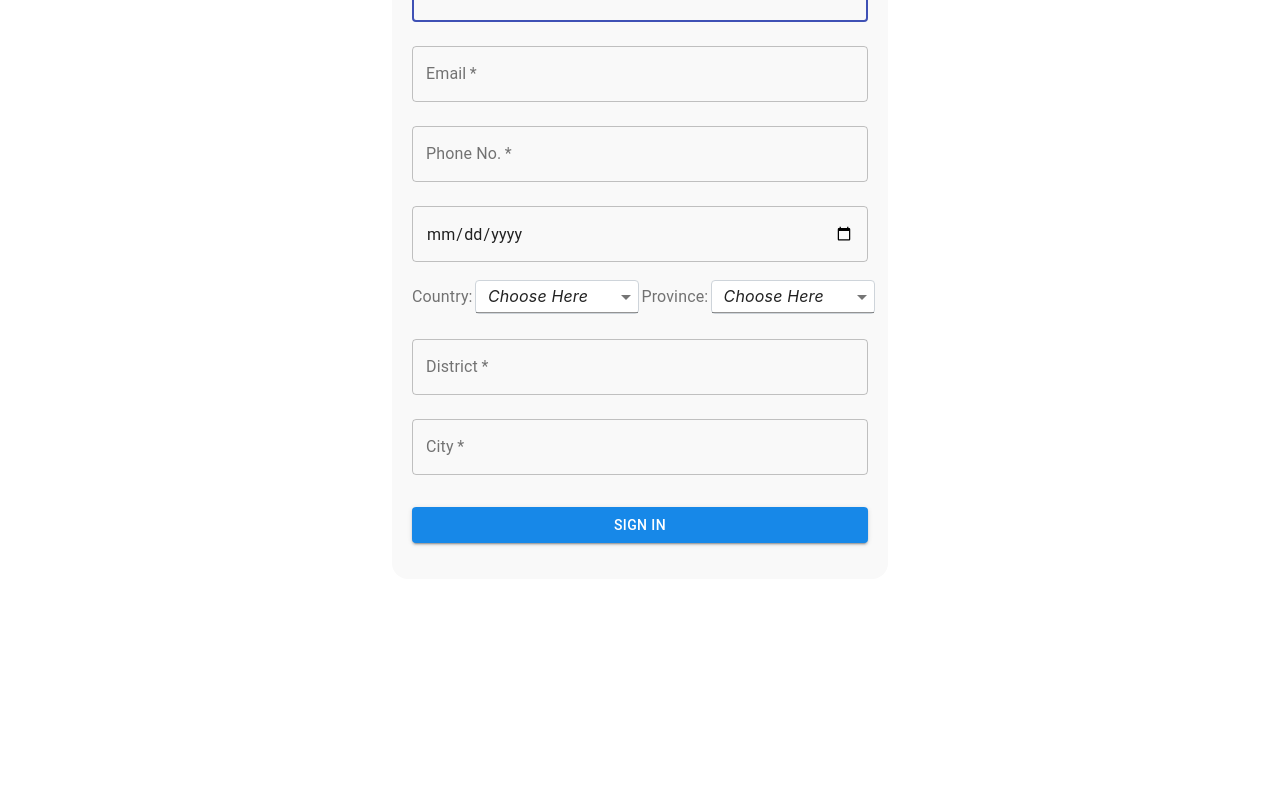
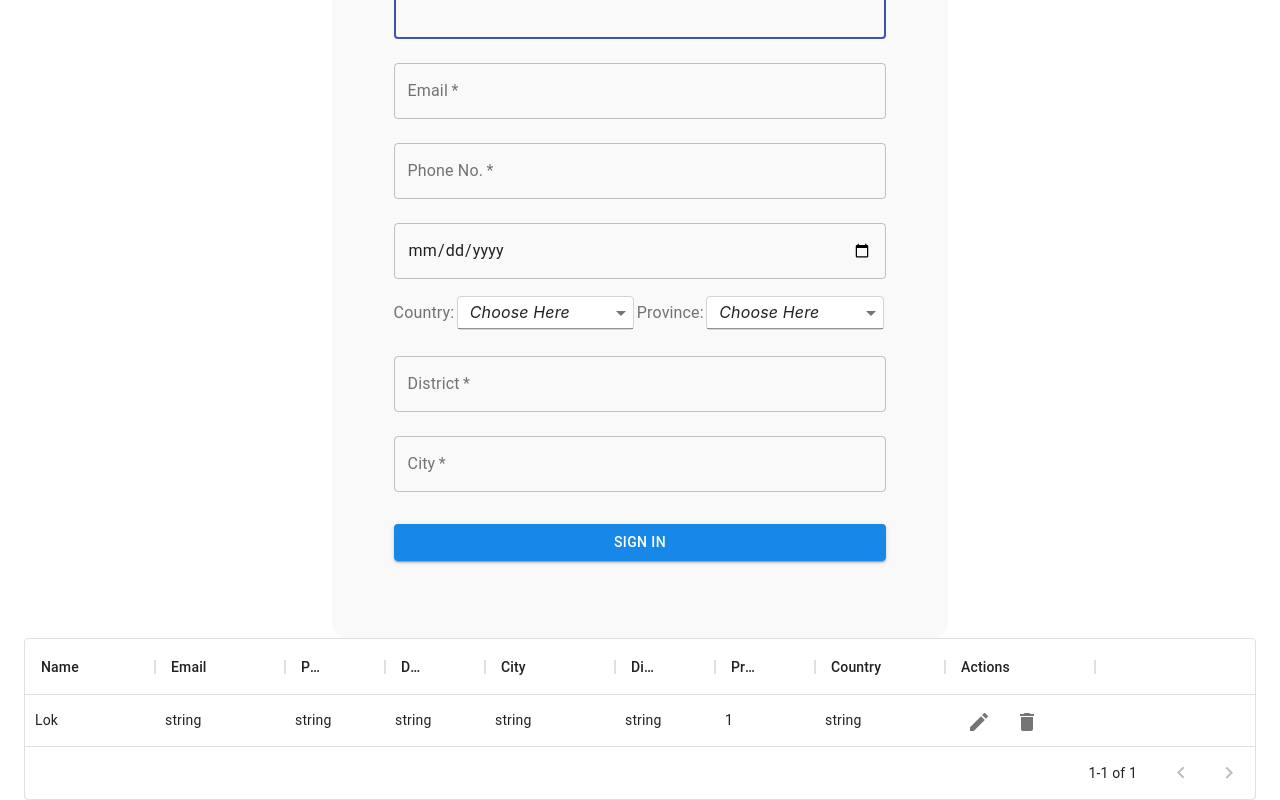
Before and after one commit to BaxanAcharya/user-input, a React (Create React App) app: page / in a window 1280 px wide. Shown: the part 255-1055 px from the top of the page. Before the commit the page ends 834 px from the top, so only its background shows below. Built offline with nearby package versions, Linux system fonts and the light colour scheme.

Commit message:
Added user table

```diff
--- a/package.json
+++ b/package.json
@@ -4,6 +4,8 @@
   "private": true,
   "dependencies": {
     "@material-ui/core": "^4.11.3",
+    "@material-ui/data-grid": "^4.0.0-alpha.20",
+    "@material-ui/icons": "^4.11.2",
     "@testing-library/jest-dom": "^5.11.4",
     "@testing-library/react": "^11.1.0",
     "@testing-library/user-event": "^12.1.10",
--- a/src/assests/sass/pages/home.scss
+++ b/src/assests/sass/pages/home.scss
@@ -3,7 +3,6 @@
   justify-content: center;
   flex-direction: column;
   align-items: center;
-  margin-top: 2%;
 }
 
 .home__address {
@@ -25,6 +24,7 @@
 .home__form {
   background-color: $form_background;
   padding: 5%;
+  width: 50%;
   border-radius: 16px;
 }
 
@@ -49,3 +49,12 @@
 .button {
   background-color: $color_primary;
 }
+
+.table__paper {
+  overflow-x: hidden;
+  width: 100%;
+  max-width: 750;
+}
+.home__table {
+  width: -webkit-fill-available;
+}
--- /dev/null
+++ b/src/component/UserTable/Action/index.tsx
@@ -0,0 +1,43 @@
+import { IconButton } from '@material-ui/core';
+import EditIcon from '@material-ui/icons/Edit';
+import DeleteIcon from '@material-ui/icons/Delete';
+import React, { useState } from 'react';
+import Delete from '../Delete';
+import { useHistory } from 'react-router-dom';
+
+interface IProps {
+  id: string | undefined;
+}
+const Action = (props: IProps) => {
+  const [open, setOpen] = useState(false);
+  const history = useHistory();
+
+  const handleClick = () => {
+    // deletePropertyTypeMutation({
+
+    // });
+  };
+  const handleClose = () => {
+    setOpen(!open);
+  };
+  const onEditClick = () => {
+    history.push(`/property-type/edit/${props?.id}`);
+  };
+
+  const onDeleteClick = () => {
+    setOpen(!open);
+  };
+  return (
+    <>
+      <IconButton aria-label="edit">
+        <EditIcon className="edit-icon" onClick={onEditClick} />
+      </IconButton>
+      <IconButton aria-label="delete">
+        <DeleteIcon className="delete-icon" onClick={onDeleteClick} />
+      </IconButton>
+      {open && <Delete open={open} handleClick={handleClick} handleClose={handleClose} />}
+    </>
+  );
+};
+
+export default Action;
--- /dev/null
+++ b/src/component/UserTable/Delete/index.tsx
@@ -0,0 +1,35 @@
+import { Button, Dialog, DialogActions, DialogContent, DialogContentText, DialogTitle } from '@material-ui/core';
+import React from 'react';
+
+interface IProps {
+  open: boolean;
+  handleClick: () => void;
+  handleClose: () => void;
+}
+const Delete = (props: IProps) => {
+  return (
+    <>
+      <Dialog
+        open={props.open}
+        onClose={props.handleClose}
+        aria-labelledby="alert-dialog-title"
+        aria-describedby="alert-dialog-description"
+      >
+        <DialogTitle id="alert-dialog-title">Delete </DialogTitle>
+        <DialogContent>
+          <DialogContentText id="alert-dialog-description">Are you sure you want to delete this?</DialogContentText>
+        </DialogContent>
+        <DialogActions>
+          <Button onClick={props.handleClose} color="primary">
+            No
+          </Button>
+          <Button onClick={props.handleClick} color="primary" autoFocus>
+            Yes
+          </Button>
+        </DialogActions>
+      </Dialog>
+    </>
+  );
+};
+
+export default Delete;
--- /dev/null
+++ b/src/component/UserTable/index.tsx
@@ -0,0 +1,98 @@
+import React, { useState } from "react";
+import { DataGrid } from "@material-ui/data-grid";
+import { IUser } from "../../interfaces/iuser";
+import constants from "../../config/constants";
+import Action from "./Action";
+
+interface IProps {}
+
+const UserTable = (props: IProps) => {
+  const [selectedRow, setSelectedRow] = useState<string>();
+
+  const handleSectionChange = (selection: any) => {
+    let selected = selection?.selectionModel?.map((id: string) => id);
+    setSelectedRow(selected[0]);
+  };
+
+  const columns = [
+    {
+        field: "name",
+        headerName: "Name",
+        width: 130,
+    },
+    {
+      field: "email",
+      headerName: "Email",
+      width: 130,
+    },
+    {
+      field: "phone",
+      headerName: "Phone",
+      width: 100,
+    },
+    {
+      field: "dob",
+      headerName: "DOB",
+      width: 100,
+    },
+    {
+      field: "city",
+      headerName: "City",
+      width: 130,
+    },
+    {
+      field: "district",
+      headerName: "District",
+      width: 100,
+    },
+    {
+      field: "province",
+      headerName: "Province",
+      width: 100,
+    },
+    {
+      field: "country",
+      headerName: "Country",
+      width: 130,
+    },
+    {
+        field: 'id',
+        headerName: 'Actions',
+        width: 150,
+        renderCell: (params: any) => (
+          <strong>
+            {params.value.id}
+            <Action id={selectedRow} />
+          </strong>
+        ),
+      },
+  ];
+
+  const rows: IUser[] = [
+    {
+      id: "1",
+      name: "Lok",
+      email: "string",
+      phone: "string",
+      dob: "string",
+      city: "string",
+      district: "string",
+      province: 1,
+      country: "string",
+    },
+  ];
+
+  return (
+    <DataGrid
+
+      className="table__paper"
+      rows={rows}
+      autoHeight={true}
+      columns={columns}
+      pageSize={constants.pagination.limit}
+      onSelectionModelChange={handleSectionChange}
+    />
+  );
+};
+
+export default UserTable;
--- /dev/null
+++ b/src/config/constants.ts
@@ -0,0 +1,5 @@
+export default {
+    pagination: {
+        limit: 10
+    }
+}
--- /dev/null
+++ b/src/interfaces/iuser.ts
@@ -0,0 +1,11 @@
+export interface IUser{
+    id: string;
+    name: string;
+    email: string;
+    phone: string;
+    dob: string;
+    city:string;
+    district:string;
+    province: number;
+    country: string;
+}
--- a/src/pages/Home/Home.tsx
+++ b/src/pages/Home/Home.tsx
@@ -11,6 +11,7 @@ import {
   Typography,
 } from "@material-ui/core";
 import React from "react";
+import UserTable from "../../component/UserTable";
 
 interface IProps {}
 
@@ -72,7 +73,8 @@ const Home = (props: IProps) => {
 
   }
   return (
-    <Container maxWidth="xs" className="home__container">
+    <>
+    <Container maxWidth="lg" className="home__container">
       <CssBaseline />
       <div className={`${classes.paper} home__form`} >
         <Avatar className={`button ${classes.avatar}`}></Avatar>
@@ -195,7 +197,14 @@ const Home = (props: IProps) => {
           </Button>
         </form>
       </div>
+      <div className="home__table">
+      <UserTable/>
+      </div>
+
+
     </Container>
+
+</>
   );
 };
 
```
Also changed, not shown: 2 other files (tests, documents, lock files or other folders).
